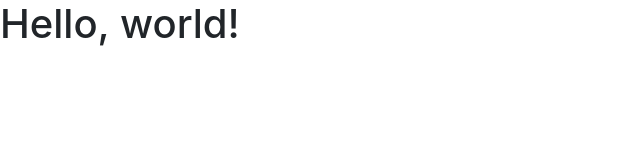
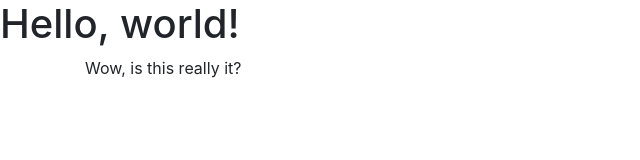
Before and after one commit to SimpleReps/SimpleReps.github.io, a plain HTML site: page index.html in a window 1280 px wide. Shown: the whole page, without its empty margins (0-640 px from the left). Drawn offline with nearby package versions, Linux system fonts and the light colour scheme.

Commit message:
Update index.html

```diff
--- a/index.html
+++ b/index.html
@@ -12,6 +12,10 @@
   </head>
   <body>
     <h1>Hello, world!</h1>
+    <div class="container">
+  <!-- Content here -->
+      <p>Wow, is this really it?</p>
+</div>
 
     <!-- Optional JavaScript -->
     <!-- jQuery first, then Popper.js, then Bootstrap JS -->
```
